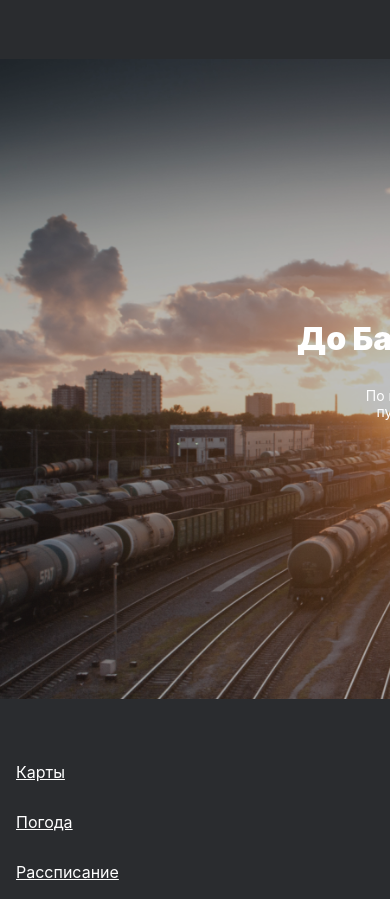
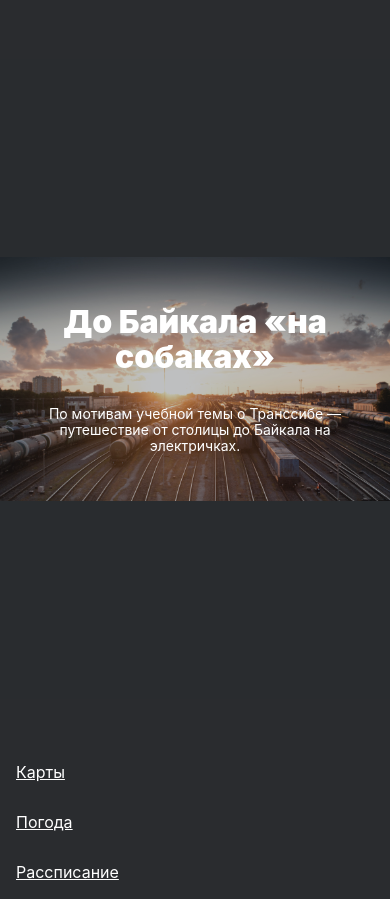
Before and after one commit to Helinter/russian-travel, a plain HTML site: page index.html in a window 390 px wide. Shown: the part 9365-10264 px from the top of the page. Drawn offline with Linux system fonts and the light colour scheme; a web font is replaced by a local one.

Commit message:
пр3 .2

```diff
--- a/style.css
+++ b/style.css
@@ -495,14 +495,14 @@ line-height: 163%;
 
 @media screen and (max-width: 1023px) {
   .cover {
-    max-width: 768px;
+    min-width: 768px;
     min-height: 62.5vw;
   }
 }
 
 @media screen and (max-width: 767px) {
   .cover {
-    max-width: 320px;
+    min-width: 320px;
   }
 }
 
```
